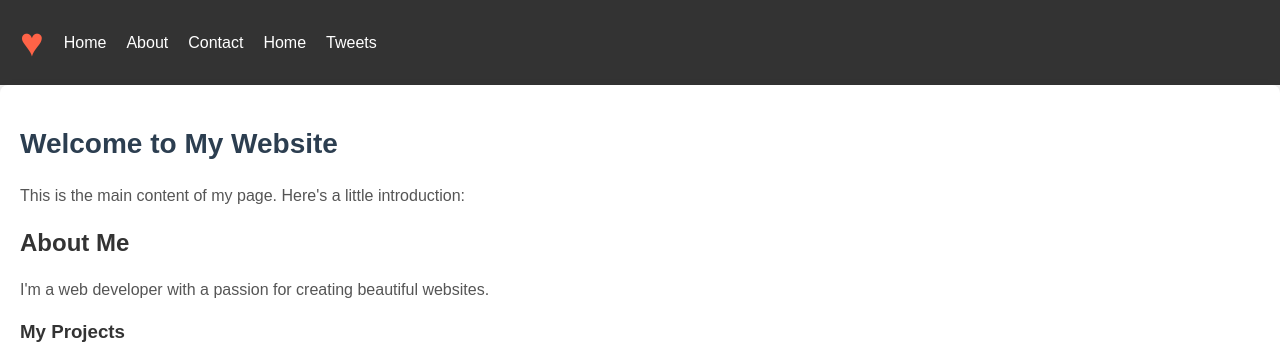
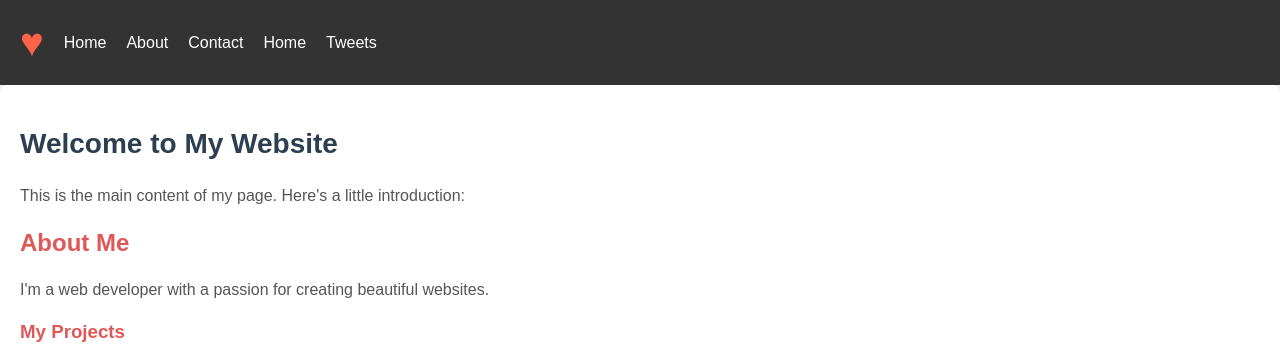
Before and after one commit to Samri2/alx_html_css, a plain HTML site: page css_basic/index.html in a window 1280 px wide. Shown: the top 359 px of the page. Drawn offline with Linux system fonts and the light colour scheme.

Commit message:
Add project

```diff
--- a/css_basic/base.css
+++ b/css_basic/base.css
@@ -5,7 +5,7 @@ body {
 }
 
 h1, h2, h3 {
-  color: #333;
+  color: #df5858;
 }
 
 a {
```
